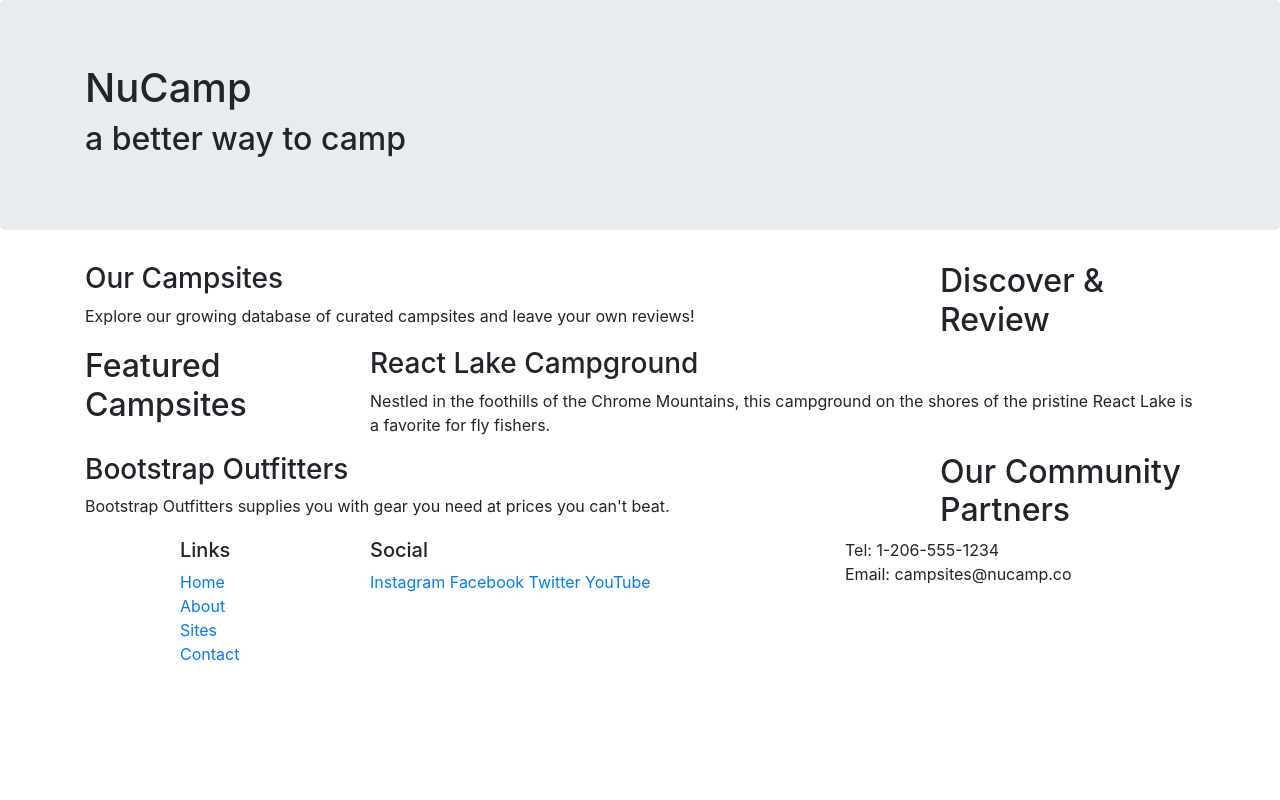
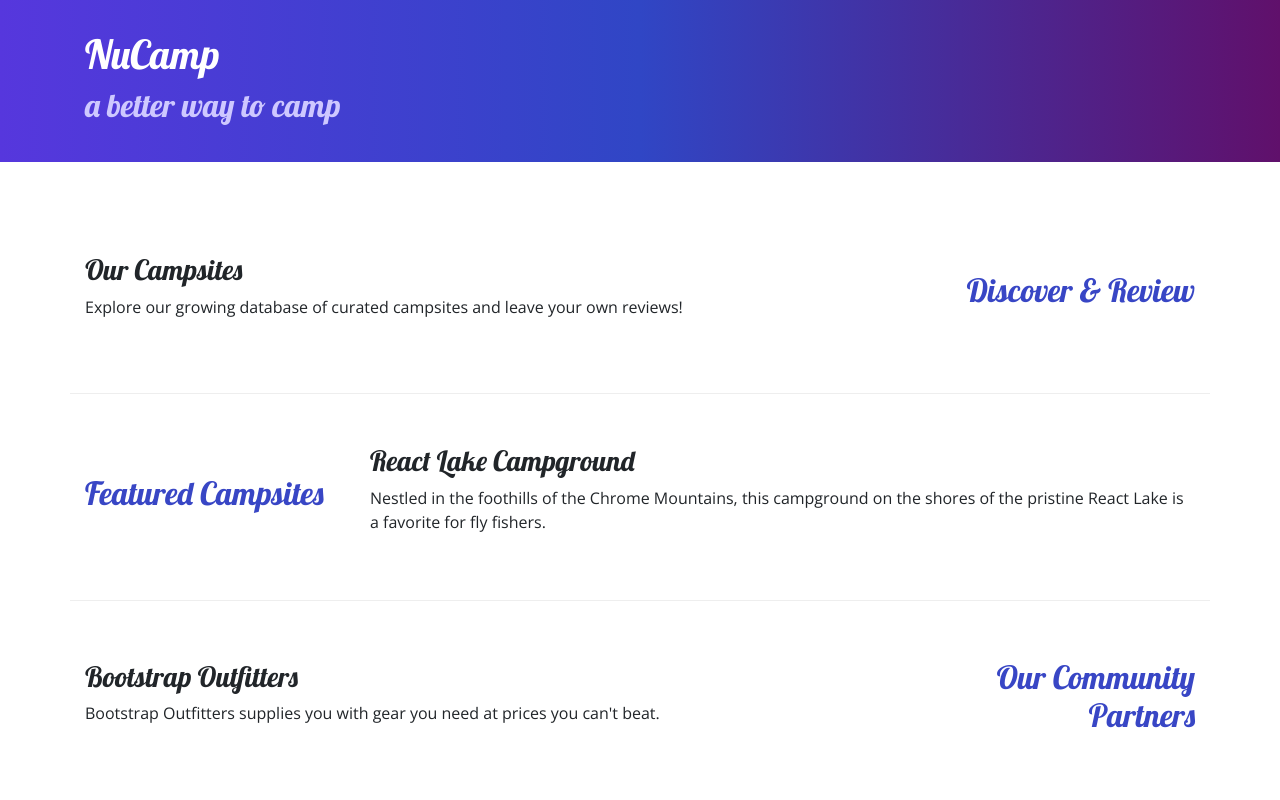
Before and after one commit to Dina2703/week2, a website: page index.html in a window 1280 px wide. Shown: the top 800 px of the page. Drawn offline with nearby package versions, Linux system fonts and the light colour scheme.

Commit message:
added some css

```diff
--- a/css/styles.css
+++ b/css/styles.css
@@ -1,4 +1,4 @@
-/* body {
+body {
     font-family: "Open Sans", sans-serif;
 }
 
@@ -19,4 +19,12 @@ footer {
 
 .jumbotron {
     padding: 30px;
-} */
+    background-image: linear-gradient(to right,#5637DD, #3046C5, #60106B);
+    color: white;
+}
+
+.row-content {
+    padding: 50px 0;
+    border-bottom: 1px ridge;
+    min-height: 200px;
+}
--- a/index.html
+++ b/index.html
@@ -20,7 +20,7 @@
 
 <body>
 
-    <header class="jumbotron">
+    <header class="jumbotron jumbotron-fluid">
         <div class="container">
             <div class="row">
                 <div class="col">
@@ -32,9 +32,9 @@
     </header>
 
     <div class="container">
-        <div class="row row-content">
+        <div class="row row-content align-items-center">
             <div class="col-sm-4 order-sm-last col-md-3">
-                <h2>Discover & Review</h2>
+                <h2 class="text-sm-right">Discover & Review</h2>
             </div>
 
             <div class="col">
@@ -43,7 +43,7 @@
             </div>
         </div>
 
-        <div class="row row-content">
+        <div class="row row-content align-items-center">
             <div class="col-sm-4 col-md-3">
                 <h2>Featured Campsites</h2>
             </div>
@@ -53,9 +53,9 @@
             </div>
         </div>
 
-        <div class="row row-content">
+        <div class="row row-content align-items-center">
             <div class="col-sm-4 order-sm-last col-md-3">
-                <h2>Our Community Partners</h2>
+                <h2 class="text-sm-right">Our Community Partners</h2>
             </div>
             <div class="col">
                 <h3>Bootstrap Outfitters</h3>
@@ -76,14 +76,14 @@
                         <li><a href="#">Contact</a></li>
                     </ul>
                 </div>
-                <div class="col-6 col-sm-5">
+                <div class="col-6 col-sm-5 text-center">
                     <h5>Social</h5>
                     <a href="http://instagram.com/">Instagram</a>
                     <a href="http://facebook.com/">Facebook</a>
                     <a href="http://twitter.com/">Twitter</a>
                     <a href="http://youtube.com/">YouTube</a>
                 </div>
-                <div class="col-sm-4">
+                <div class="col-sm-4 text-center">
                     Tel: 1-206-555-1234<br />
                     Email: campsites@nucamp.co
                 </div>
--- a/package.json
+++ b/package.json
@@ -7,6 +7,7 @@
     "test": "echo \"Error: no test specified\" && exit 1",
     "lite": "lite-server",
     "start": "npm run lite"
+
   },
   "author": "Dina",
   "license": "ISC",
```
